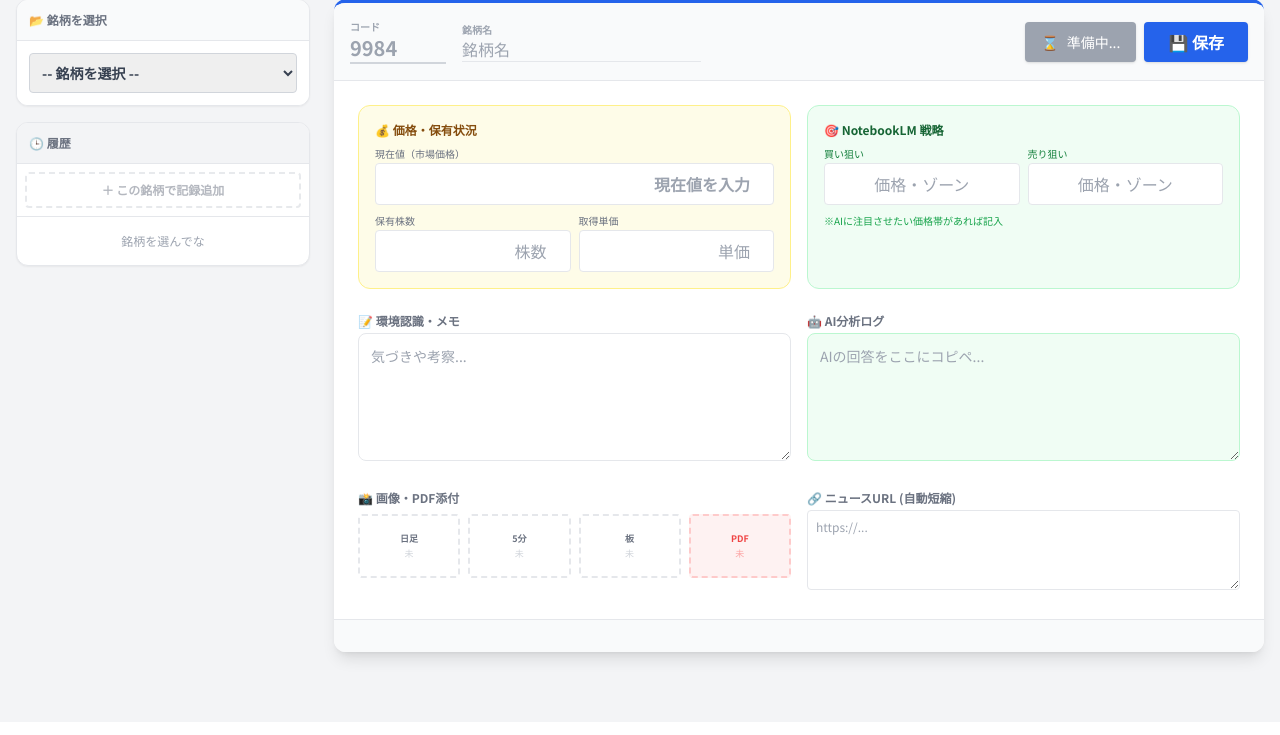
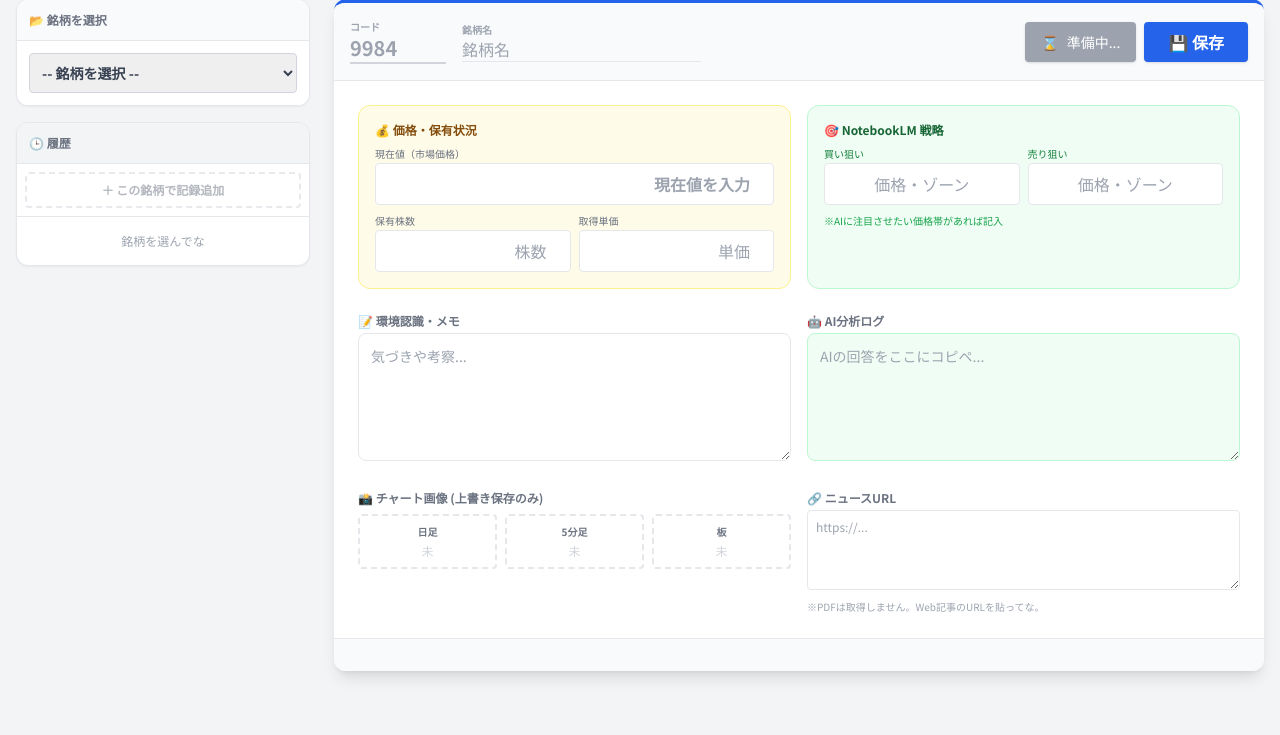
Before and after one commit to kurakirin-cyber/trade-app, a Flask app: page / in a window 1280 px wide. Shown: the part 78-813 px from the top of the page. Before the commit the page ends 750 px from the top, so only its background shows below. Run offline with Flask 3, Linux system fonts and the light colour scheme; data that the repository does not hold is empty; some libraries are stand-ins or nearby versions.

Commit message:
Update index.html

```diff
--- a/trade-app/templates/index.html
+++ b/trade-app/templates/index.html
@@ -20,7 +20,7 @@
 
     <div id="loading_overlay" class="fixed inset-0 bg-gray-900 bg-opacity-50 z-50 justify-center items-center flex-col">
         <div class="animate-spin rounded-full h-12 w-12 border-4 border-white border-t-transparent mb-4"></div>
-        <p class="text-white font-bold text-center">保存中...<br><span class="text-sm font-normal">(URL短縮とニュース取得してます)</span></p>
+        <p class="text-white font-bold">保存中...（ニュース取得に少し時間かかるで）</p>
     </div>
 
     {% with messages = get_flashed_messages(with_categories=true) %}
@@ -162,45 +162,38 @@
 
                         <div class="grid md:grid-cols-2 gap-4">
                             <div class="space-y-2">
-                                <label class="block text-xs font-bold text-gray-500">📸 画像・PDF添付</label>
-                                <div class="grid grid-cols-4 gap-2">
-                                    <div class="flex flex-col gap-1 items-center">
-                                        <label class="w-full border-2 border-dashed rounded p-1 text-center cursor-pointer hover:bg-gray-50 h-16 flex flex-col justify-center items-center overflow-hidden">
-                                            <span class="text-[9px] font-bold text-gray-500">日足</span>
+                                <label class="block text-xs font-bold text-gray-500">📸 チャート画像 (上書き保存のみ)</label>
+                                <div class="grid grid-cols-3 gap-2">
+                                    <div class="flex flex-col gap-1">
+                                        <label class="border-2 border-dashed rounded p-2 text-center cursor-pointer hover:bg-gray-50 h-full flex flex-col justify-center items-center">
+                                            <span class="text-[10px] block font-bold text-gray-500">日足</span>
                                             <input type="file" name="img_daily" class="hidden" onchange="preview(this, 's_daily')">
-                                            <div id="s_daily" class="text-gray-300 text-[9px] mt-0.5">未</div>
+                                            <div id="s_daily" class="text-gray-300 text-xs mt-1">未</div>
                                         </label>
-                                        <a id="btn_view_daily" href="#" target="_blank" class="hidden text-[8px] bg-blue-100 text-blue-700 px-2 py-0.5 rounded hover:bg-blue-200 whitespace-nowrap">👁️</a>
+                                        <a id="btn_view_daily" href="#" target="_blank" class="hidden text-center text-[10px] bg-blue-100 text-blue-700 py-1 rounded hover:bg-blue-200">👁️ 見る</a>
                                     </div>
-                                    <div class="flex flex-col gap-1 items-center">
-                                        <label class="w-full border-2 border-dashed rounded p-1 text-center cursor-pointer hover:bg-gray-50 h-16 flex flex-col justify-center items-center overflow-hidden">
-                                            <span class="text-[9px] font-bold text-gray-500">5分</span>
+                                    <div class="flex flex-col gap-1">
+                                        <label class="border-2 border-dashed rounded p-2 text-center cursor-pointer hover:bg-gray-50 h-full flex flex-col justify-center items-center">
+                                            <span class="text-[10px] block font-bold text-gray-500">5分足</span>
                                             <input type="file" name="img_5min" class="hidden" onchange="preview(this, 's_5min')">
-                                            <div id="s_5min" class="text-gray-300 text-[9px] mt-0.5">未</div>
+                                            <div id="s_5min" class="text-gray-300 text-xs mt-1">未</div>
                                         </label>
-                                        <a id="btn_view_5min" href="#" target="_blank" class="hidden text-[8px] bg-blue-100 text-blue-700 px-2 py-0.5 rounded hover:bg-blue-200 whitespace-nowrap">👁️</a>
+                                        <a id="btn_view_5min" href="#" target="_blank" class="hidden text-center text-[10px] bg-blue-100 text-blue-700 py-1 rounded hover:bg-blue-200">👁️ 見る</a>
                                     </div>
-                                    <div class="flex flex-col gap-1 items-center">
-                                        <label class="w-full border-2 border-dashed rounded p-1 text-center cursor-pointer hover:bg-gray-50 h-16 flex flex-col justify-center items-center overflow-hidden">
-                                            <span class="text-[9px] font-bold text-gray-500">板</span>
+                                    <div class="flex flex-col gap-1">
+                                        <label class="border-2 border-dashed rounded p-2 text-center cursor-pointer hover:bg-gray-50 h-full flex flex-col justify-center items-center">
+                                            <span class="text-[10px] block font-bold text-gray-500">板</span>
                                             <input type="file" name="img_board" class="hidden" onchange="preview(this, 's_board')">
-                                            <div id="s_board" class="text-gray-300 text-[9px] mt-0.5">未</div>
+                                            <div id="s_board" class="text-gray-300 text-xs mt-1">未</div>
                                         </label>
-                                        <a id="btn_view_board" href="#" target="_blank" class="hidden text-[8px] bg-blue-100 text-blue-700 px-2 py-0.5 rounded hover:bg-blue-200 whitespace-nowrap">👁️</a>
-                                    </div>
-                                    <div class="flex flex-col gap-1 items-center">
-                                        <label class="w-full border-2 border-dashed border-red-200 bg-red-50 rounded p-1 text-center cursor-pointer hover:bg-red-100 h-16 flex flex-col justify-center items-center overflow-hidden">
-                                            <span class="text-[9px] font-bold text-red-500">PDF</span>
-                                            <input type="file" name="pdf_file" accept=".pdf" class="hidden" onchange="preview(this, 's_pdf')">
-                                            <div id="s_pdf" class="text-red-300 text-[9px] mt-0.5">未</div>
-                                        </label>
-                                        <a id="btn_view_pdf" href="#" target="_blank" class="hidden text-[8px] bg-red-600 text-white px-2 py-0.5 rounded hover:bg-red-700 whitespace-nowrap">📄DL</a>
+                                        <a id="btn_view_board" href="#" target="_blank" class="hidden text-center text-[10px] bg-blue-100 text-blue-700 py-1 rounded hover:bg-blue-200">👁️ 見る</a>
                                     </div>
                                 </div>
                             </div>
                             <div>
-                                <label class="block text-xs font-bold text-gray-500 mb-1">🔗 ニュースURL (自動短縮)</label>
+                                <label class="block text-xs font-bold text-gray-500 mb-1">🔗 ニュースURL</label>
                                 <textarea name="urls" id="urls" class="w-full border p-2 rounded text-xs h-20 outline-none focus:border-blue-400" placeholder="https://..."></textarea>
+                                <p class="text-[10px] text-gray-400 mt-1">※PDFは取得しません。Web記事のURLを貼ってな。</p>
                             </div>
                         </div>
                     </div>
@@ -222,15 +215,6 @@
     <script>
         let currentCode = "";
         let currentCopyText = "";
-
-        // ページ読み込み時にサーバーから渡された「直前に編集していたコード」があれば自動選択
-        document.addEventListener('DOMContentLoaded', () => {
-            const activeCode = "{{ active_code }}";
-            if (activeCode) {
-                // 少し待ってから実行（描画安定のため）
-                setTimeout(() => selectStock(activeCode), 100);
-            }
-        });
 
         function showLoading() {
             document.getElementById('loading_overlay').classList.add('active');
@@ -297,7 +281,6 @@
                 document.getElementById('code').value = data.code;
                 document.getElementById('name').value = data.name || "";
 
-                // 現在値の復元
                 document.getElementById('current_price').value = data.current_price || "";
 
                 document.getElementById('holding_qty').value = data.holding_qty || "";
@@ -308,35 +291,25 @@
                 document.getElementById('analysis_memo').value = data.analysis_memo || "";
                 document.getElementById('urls').value = data.urls || "";
 
-                // ファイル状態表示
-                const setupFile = (type, has, isPdf=false) => {
-                    // ID生成ロジック: img_daily -> s_daily / pdf_file -> s_pdf
-                    const suffix = isPdf ? 'pdf' : type.split('_')[1];
-                    const statusEl = document.getElementById('s_' + suffix);
-                    const btnEl = document.getElementById('btn_view_' + suffix);
-
-                    statusEl.innerText = has ? "✅ 済" : "未";
-                    // 色分け
-                    const activeColor = isPdf ? "text-red-600" : "text-green-600";
-                    statusEl.className = has ? `${activeColor} font-bold text-[9px] mt-0.5` : (isPdf ? "text-red-300" : "text-gray-300") + " text-[9px] mt-0.5";
-
+                const setupImg = (type, has) => {
+                    const statusEl = document.getElementById('s_' + type.split('_')[1]);
+                    const btnEl = document.getElementById('btn_view_' + type.split('_')[1]);
+                    statusEl.innerText = has ? "✅ 保存済" : "未";
+                    statusEl.className = has ? "text-green-600 font-bold text-xs mt-1" : "text-gray-300 text-xs mt-1";
                     if (has) {
-                        btnEl.href = `/file/${data.id}/${type}`;
+                        btnEl.href = `/image/${data.id}/${type}`;
                         btnEl.classList.remove('hidden');
                     } else {
                         btnEl.classList.add('hidden');
                         btnEl.href = "#";
                     }
                 };
-
-                setupFile('img_daily', data.has_daily);
-                setupFile('img_5min', data.has_5min);
-                setupFile('img_board', data.has_board);
-                setupFile('pdf_file', data.has_pdf, true); // PDF用
+                setupImg('img_daily', data.has_daily);
+                setupImg('img_5min', data.has_5min);
+                setupImg('img_board', data.has_board);
 
                 document.getElementById('delete_btn').classList.remove('hidden');
 
-                // コピー用テキスト先読み
                 fetch(`/download_notebooklm/${id}`)
                     .then(r => r.text())
                     .then(text => {
@@ -373,16 +346,11 @@
             document.getElementById('memo').value = "";
             ['current_price', 'holding_qty','avg_cost','target_buy','target_sell','urls','analysis_memo'].forEach(id => document.getElementById(id).value="");
 
-            // 画像・PDFリセット
             ['daily', '5min', 'board'].forEach(type => {
                 document.getElementById('s_' + type).innerText = "未";
-                document.getElementById('s_' + type).className = "text-gray-300 text-[9px] mt-0.5";
+                document.getElementById('s_' + type).className = "text-gray-300 text-xs mt-1";
                 document.getElementById('btn_view_' + type).classList.add('hidden');
             });
-            // PDF個別
-            document.getElementById('s_pdf').innerText = "未";
-            document.getElementById('s_pdf').className = "text-red-300 text-[9px] mt-0.5";
-            document.getElementById('btn_view_pdf').classList.add('hidden');
 
             const copyBtn = document.getElementById('copy_btn');
             copyBtn.disabled = true;
@@ -407,34 +375,42 @@
                 alert("⚠️ まだデータの準備中やで。もうちょっと待ってな。");
                 return;
             }
+
+            // iOS/Safari向け強力フォールバック関数
+            const fallbackCopyTextToClipboard = (text) => {
+                const textArea = document.createElement("textarea");
+                textArea.value = text;
+                textArea.style.position = "fixed";
+                textArea.style.left = "-9999px";
+                textArea.style.top = "0";
+                document.body.appendChild(textArea);
+                textArea.focus();
+                textArea.select();
+                try {
+                    const successful = document.execCommand('copy');
+                    const msg = successful ? '✅ コピーしたで！（予備モード）' : '❌ コピー失敗したわ...';
+                    alert(msg);
+                } catch (err) {
+                    alert('❌ コピー失敗: ' + err);
+                }
+                document.body.removeChild(textArea);
+            }
+
             try {
+                // まずはモダンAPI
                 await navigator.clipboard.writeText(currentCopyText);
                 alert("✅ コピーしたで！\nNotebookLMに貼り付けてな。");
             } catch(e) {
-                // フォールバック
-                try {
-                    const textarea = document.createElement("textarea");
-                    textarea.value = currentCopyText;
-                    textarea.style.position = "fixed";
-                    textarea.style.left = "-9999px";
-                    document.body.appendChild(textarea);
-                    textarea.focus();
-                    textarea.select();
-                    document.execCommand('copy');
-                    document.body.removeChild(textarea);
-                    alert("✅ コピーしたで！（予備モード）");
-                } catch(e2) {
-                    alert("❌ コピー失敗や...\n" + e);
-                }
+                // 失敗したら即フォールバック
+                fallbackCopyTextToClipboard(currentCopyText);
             }
         }
 
         function preview(input, id) {
             if(input.files[0]) {
                 const el = document.getElementById(id);
-                el.innerText = "✅ 選択";
-                el.className = "text-blue-600 font-bold text-[9px] mt-0.5";
-                if(id === 's_pdf') el.className = "text-red-600 font-bold text-[9px] mt-0.5";
+                el.innerText = "✅ 選択中";
+                el.className = "text-blue-600 font-bold text-xs mt-1";
             }
         }
     </script>
```
